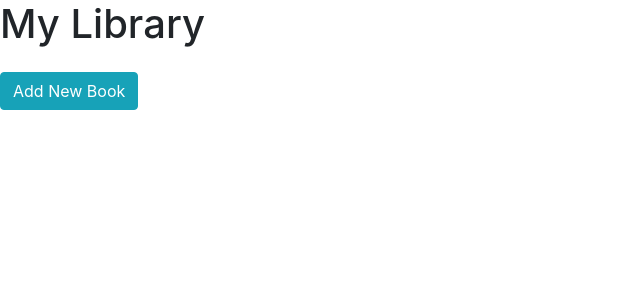
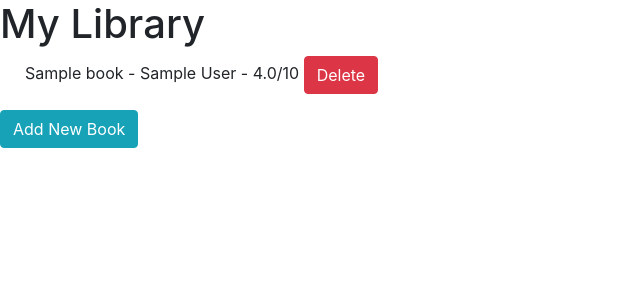
Before and after one commit to skdat6/flask-db-list, a Flask app: page / in a window 1280 px wide. Shown: the top 300 px of the page, without its empty margins (0-640 px from the left). Run offline with Flask 2, Linux system fonts and the light colour scheme; tables that the repository leaves empty hold one stand-in row (values such as "Sample post").

Commit message:
added delete button and implemented functionality close #1

```diff
--- a/main.py
+++ b/main.py
@@ -26,7 +26,8 @@ db.create_all()
 
 @app.route('/')
 def home():
-    return render_template("index.html")
+    books = db.session.query(Book).all()
+    return render_template("index.html", books=books)
 
 
 @app.route("/add", methods=["GET", "POST"])
@@ -43,5 +44,16 @@ def add():
     return render_template("add.html")
 
 
+
+
+@app.route("/delete")
+def delete():
+    book_id = request.args.get('id')
+    book_to_delete = Book.query.get(book_id)
+    db.session.delete(book_to_delete)
+    db.session.commit()
+    return redirect(url_for('home'))
+
+
 if __name__ == "__main__":
     app.run(debug=True)
--- a/templates/index.html
+++ b/templates/index.html
@@ -24,7 +24,8 @@
         <li>
 
             {{book.title}} - {{book.author}} - {{book.rating}}/10
-            <a class="btn btn-info" href="{{ url_for('edit', id=book.id) }}">Edit Rating</a>
+
+
             <a class="btn btn-danger" href="{{ url_for('delete', id=book.id) }}">Delete</a>
         </li>
         {% endfor %}
```
